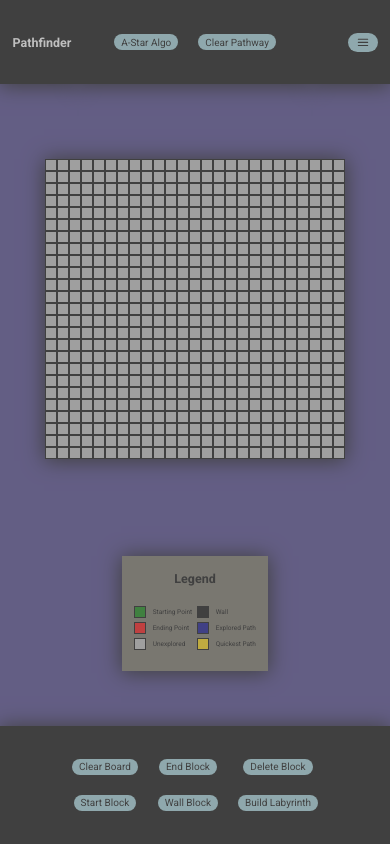
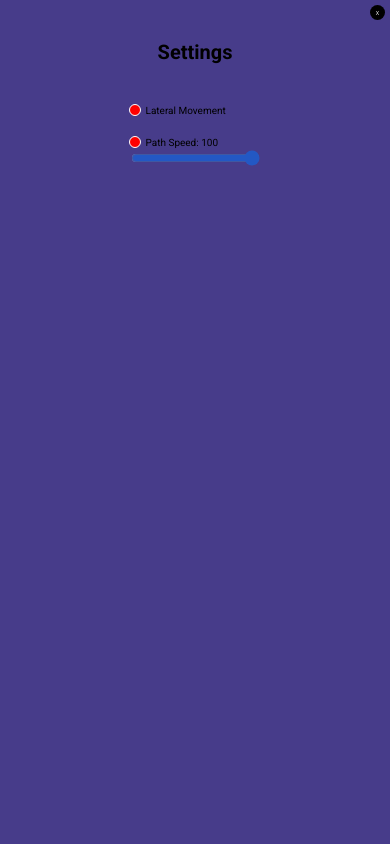
Before and after one commit to kcharles2013/Pathfinder, a React (Create React App) app: page / in a window 390 px wide. Both pictures are taken after a click on the icon 362 px from the left and 42 px from the top of the page. Built offline with nearby package versions, Linux system fonts and the light colour scheme.

Commit message:
sorted animation(s) for mobile and desktop for settings tab

```diff
--- a/src/components/Header.css
+++ b/src/components/Header.css
@@ -49,22 +49,36 @@
     display: flex;
     align-items: center;
     justify-content: center;
+    /*background-color: var(--HeaderFooterColor);*/
+    color: white;
+    /*margin: 0;*/
+    /*height: 10vh;*/
+    /*width: 100vw;*/
+    /*z-index: 2;*/
+    /*box-shadow: 0 1px 20px 1px #000;*/
+    /*white-space: nowrap;*/
+}
+
+.header-wrapper{
+    display: flex;
+    align-items: center;
+    justify-content: center;
     background-color: var(--HeaderFooterColor);
     color: white;
-    margin: 0;
+    /*margin: 0;*/
     height: 10vh;
     width: 100vw;
-    white-space: nowrap;
-
+    /*z-index: 2;*/
+    box-shadow: 0 1px 20px 1px #000;
 }
 
 .block-container{
     display: flex;
     align-items: center;
     justify-content: center;
-    height: 10vh;
+    /*height: 10vh;*/
     width: calc(100vw/3);
-    box-shadow: 0 1px 20px 1px #000;
+    /*box-shadow: 0 1px 20px 1px #000;*/
 }
 
 .title{
--- a/src/components/Header.jsx
+++ b/src/components/Header.jsx
@@ -13,11 +13,35 @@ for (let i = 101; i > 1; i--){
     let value = i - 1;
     speedArray.push(value);
 }
-console.log(speedArray);
+
+// SETS THE INITIAL ANIMATION CLASS FOR SETTINGS PAGE;
+window.addEventListener('load', function (){
+    console.log(`Page has loaded, window.innerWidth: ${window.innerWidth}`);
+    if (window.innerWidth <= 767) {
+        document.getElementById('settings-container').classList.replace('settings-container-anim', 'settings-container-mobile-anim');
+    }
+});
+
+// UPDATES THE SETTINGS ANIMATION BASED ON RESIZING OF THE SCREEN'S WIDTH;
+window.addEventListener('resize', function(){
+    console.log(`Window width: ${window.innerWidth}`);
+    let isMobile = true;
+    for (let i = 0; i < document.getElementById('settings-container').classList.length; i++){
+        if (document.getElementById('settings-container').classList[i] === 'settings-container-anim'){
+            isMobile = false;
+        }
+    }
+    if (window.innerWidth <= 767 && isMobile === false){
+        document.getElementById('settings-container').classList.replace('settings-container-anim', 'settings-container-mobile-anim');
+    } else if (window.innerWidth > 767){
+        document.getElementById('settings-container').classList.replace('settings-container-mobile-anim', 'settings-container-anim');
+    }
+});
 
 function Header(){
     return (
-        <div className="header-container">
+        <div className="header-container" id="header-container">
+                <div className="header-wrapper" >
                 <div className="block-container" id="block-container-one">
                     <h1 className="title" id='title-text'>Pathfinder</h1>
                 </div>
@@ -48,6 +72,7 @@ function Header(){
                             settingsHandler();
                         }}
                     />
+                </div>
             </div>
         </div>
     )
@@ -366,13 +391,31 @@ function A_Star(){
     delayPathAnim(1, pathStack);
 }
 
+// function changeSettingsAnim(mediaQueryParameter){
+//     if (mediaQueryParameter.matches){
+//         console.log(`Matches`);
+//         console.log(`inputVar: ${mediaQueryParameter}`);
+//         return true;
+//     } else {
+//         console.log(`Does not match`);
+//         console.log(`inputVar: ${mediaQueryParameter}`);
+//         return false;
+//     }
+// }
+
 function settingsHandler(){
-    console.log("Settings opened");
-    document.getElementById('settings-cover').classList.replace('settings-closed', 'settings-open');
-    document.getElementById('settings').classList.replace('settings-closed', 'settings-open');
-    document.getElementById('settings-cover').classList.replace('settings-cover-closed', 'settings-cover-open');
-    document.getElementById('settings').classList.replace('settings-container-closed', 'settings-container-open');
-}
+    // let param = window.matchMedia('(max-width: 767px)');
+    // let isMobile = changeSettingsAnim(param);
+    // console.log(`isMobile: ${isMobile}`);
+
+    // document.getElementById('settings-container').classList.replace('settings-container-closed', 'settings-container-mobile-open');
+    // document.getElementById('settings-container').classList.replace('settings-closed', 'settings-open');
+
+    document.getElementById('settings-container').classList.replace('settings-container-closed', 'settings-container-open');
+    // document.getElementById('settings-container').classList.replace('settings-closed', 'settings-open');
+
+    // document.getElementById('settings-cover').classList.replace('settings-closed', 'settings-open');
+    document.getElementById('settings-cover').classList.replace('settings-cover-closed', 'settings-cover-open');}
 
 function delayPathAnim(index, pathArray){
     // DEACTIVATES A-STAR ALGORITHM TO PREVENT USER FROM SPAMMING IT;
--- a/src/components/colorScheme.css
+++ b/src/components/colorScheme.css
@@ -1,6 +1,6 @@
 * {
     --ButtonColor: #A0D2DB;
-    --HoverButtonColor: #E1F1F4;
+    --HoverButtonColor: #C4E3E9;
     --HeaderFooterColor: #000000;
     --GridContainerColor: #473C8A;
     --LegendColor: #726E60;
@@ -8,12 +8,12 @@
 }
 
 .light-color-scheme{
-    --LightButtonColor: #00000;
-    --LightHoverButtonColor: #C4E3E9;
-    --LightHeaderFooterColor: #000000;
-    --LightGridContainerColor: #473C8A;
-    --LightLegendColor: #726E60;
-    --LightNodeHoverColor: #3A3271;
+    --LightButtonColor: #ffffff;
+    --LightHoverButtonColor: #B5F44A;
+    --LightHeaderFooterColor: #007EA7;
+    --LightGridContainerColor: #C0C0C0;
+    --LightLegendColor: #433E3F;
+    --LightNodeHoverColor: #B5F44A;
 
 }
 
--- a/src/components/settings.css
+++ b/src/components/settings.css
@@ -1,7 +1,17 @@
+@media screen and (max-width: 767px){
+    #settings-container{
+        width: 100vw;
+    }
+
+    #settings-cover{
+        display: none;
+    }
+}
+
 .settings-container{
     align-items: center;
     /*justify-content: center;*/
-    flex-direction: column;
+    /*flex-direction: column;*/
     position: absolute;
     top: 0;
     right: 0;
@@ -16,7 +26,18 @@
 .settings-container-open{
     display: flex;
     flex-direction: column;
+}
+
+.settings-container-anim{
     animation: 0.75s ease-in-out settingsContainerOpenAnim;
+}
+
+.settings-container-mobile-anim{
+    animation: 0.75s ease-in-out settingsContainerOpenAnimMobile;
+}
+
+.settings-container-closed{
+    display: none;
 }
 
 @keyframes settingsContainerOpenAnim {
@@ -30,14 +51,25 @@
     }
 }
 
-.settings-closed{
-    display: none;
+@keyframes settingsContainerOpenAnimMobile{
+    0%{
+        transform: translateY(-100%);
+        opacity: 0;
+    }
+    100%{
+        transform: translateY(0);
+        opacity: 1;
+    }
 }
 
-.settings-open{
-    display: flex;
-    flex-direction: column;
-}
+/*.settings-closed{*/
+/*    display: none;*/
+/*}*/
+
+/*.settings-open{*/
+/*    display: flex;*/
+/*    flex-direction: column;*/
+/*}*/
 
 .settings-cover{
     position: absolute;
@@ -53,6 +85,10 @@
 .settings-cover-open{
     display: flex;
     animation: 0.75s ease-in-out settingsCoverOpenAnim
+}
+
+.settings-cover-closed{
+    display: none;
 }
 
 @keyframes settingsCoverOpenAnim {
@@ -91,6 +127,7 @@
 }
 
 .settings-title{
+    text-align: center;
     margin-top: 2em;
     margin-bottom: 1em;
     font-size: 4em;
--- a/src/components/settings.jsx
+++ b/src/components/settings.jsx
@@ -15,7 +15,17 @@ function Settings(){
 
     return(
         <>
-            <div className="settings-container settings-closed settings-container-closed" id='settings'>
+            <div
+                className="settings-cover settings-closed settings-cover-closed"
+                id='settings-cover'
+                onClick={function (){
+                    settingsExitHandler();
+                }}
+            />
+            <div
+                className="settings-container settings-container-anim settings-closed settings-container-closed"
+                id='settings-container'
+            >
                 <div
                     className="settings-exit-button"
                     onClick={function (){
@@ -24,10 +34,11 @@ function Settings(){
                 >
                     X
                 </div>
-                <div className='settings-title'>
+                <div className='settings-wrapper'>
+                    <div className='settings-title' id='settings-title'>
                         Settings
                     </div>
-                <div className="settings-options-container">
+                    <div className="settings-options-container" id='settings-options-container'>
                         <SettingsOption
                             text='Lateral Movement'
                             handleOnClick={settingsOptionLateralMovementHandler}
@@ -55,13 +66,7 @@ function Settings(){
                         </div>
                     </div>
                 </div>
-            <div
-                className="settings-cover settings-closed settings-cover-closed"
-                id='settings-cover'
-                onClick={function (){
-                    settingsExitHandler();
-                }}
-            />
+            </div>
         </>
     )
 }
@@ -115,11 +120,29 @@ function settingsOptionPathSpeedHandler(){
     }
 }
 
+function changeSettingsAnim(mediaQueryParameter){
+    if (mediaQueryParameter.matches){
+        console.log(`Matches`);
+        console.log(`inputVar: ${mediaQueryParameter}`);
+        return true;
+    } else {
+        console.log(`Does not match`);
+        console.log(`inputVar: ${mediaQueryParameter}`);
+        return false;
+    }
+}
+
 function settingsExitHandler(){
+
+    // document.getElementById('settings-container').classList.replace('settings-container-mobile-open', 'settings-container-closed');
+    // document.getElementById('settings-container').classList.replace('settings-open', 'settings-closed');
+
+    document.getElementById('settings-container').classList.replace('settings-container-open', 'settings-container-closed');
+    // document.getElementById('settings-container').classList.replace('settings-open', 'settings-closed');
+
     document.getElementById('settings-cover').classList.replace('settings-cover-open', 'settings-cover-closed');
-    document.getElementById('settings').classList.replace('settings-container-open', 'settings-container-closed');
-    document.getElementById('settings-cover').classList.replace('settings-open', 'settings-closed');
-    document.getElementById('settings').classList.replace('settings-open', 'settings-closed');
+    // document.getElementById('settings-cover').classList.replace('settings-open', 'settings-closed');
+
 }
 
 export default Settings;
```
Lines whose indentation alone changed are shown as unchanged.
